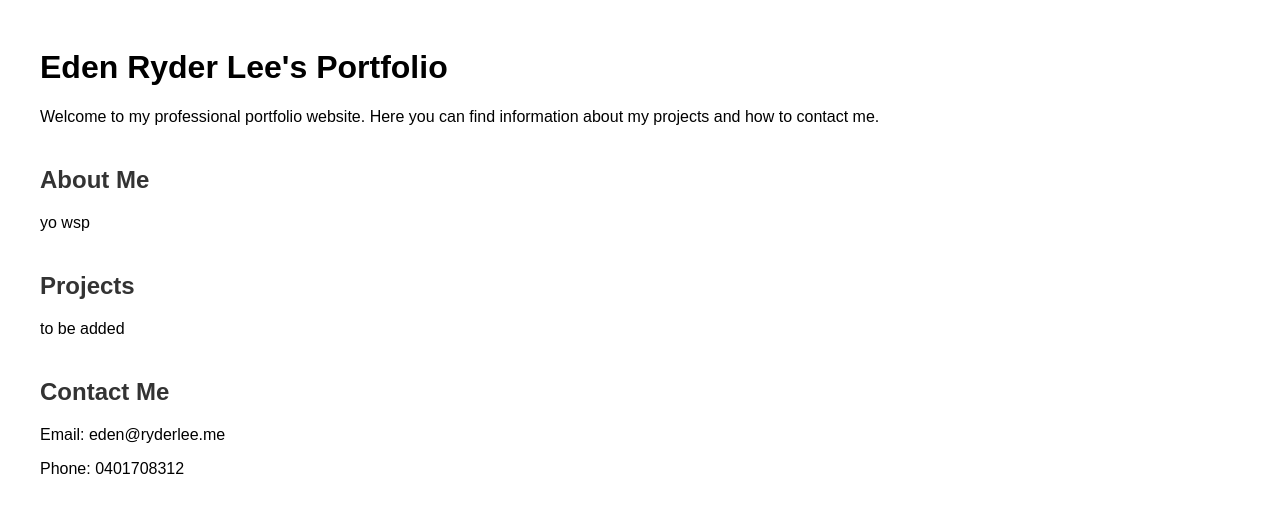
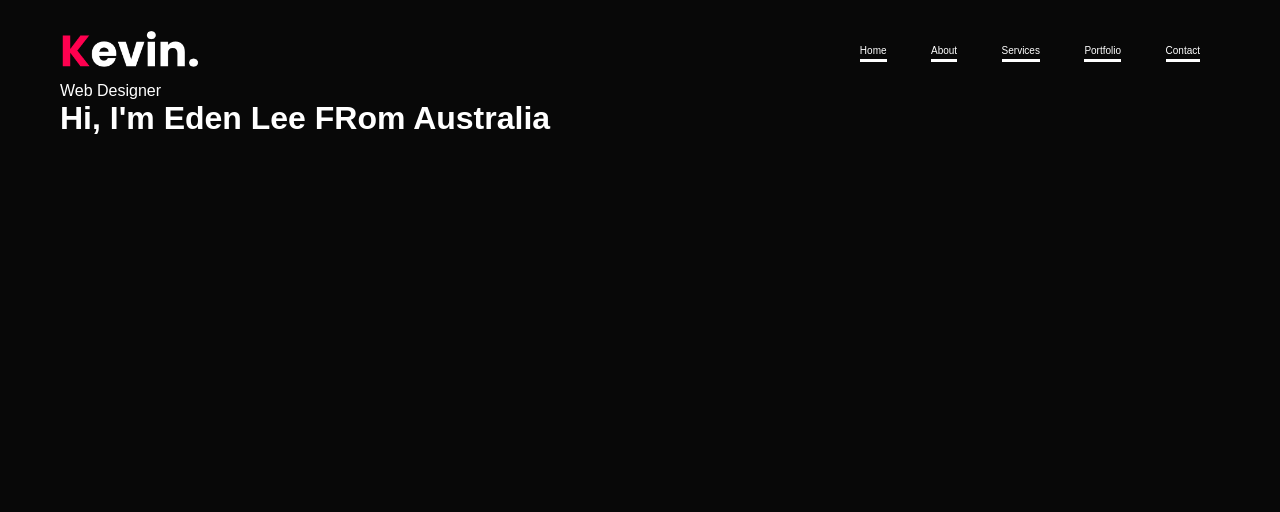
Before and after one commit to TheRealRyder/Portfolio.github.io, a plain HTML site: page index.html in a window 1280 px wide. Drawn offline with Linux system fonts and the light colour scheme.

Commit message:
commented out old stuff and created body with icons for website

```diff
--- a/index.html
+++ b/index.html
@@ -3,6 +3,8 @@
         <meta charset="UTF-8">
         <meta name="viewport" content="width=device-width, initial-scale=1.0">
         <title>Eden Ryder Lee's Portfolio</title>
+        <link rel="icon" href="images/boy.png" type="image/png">
+        <link rel="stylesheet" href="style.css">
         <style>
             body {font-family: Arial, sans-serif; }
             .container { max-width: 1200px; margin: auto; padding: 20px; }
@@ -12,7 +14,30 @@
 
     </head>
     <body>
+       <div id="header">
         <div class="container">
+            <nav>
+                <img src="images/logo.png" class="logo">
+                <ul>
+                    <li><a href="#">Home</a></li>
+                    <li><a href="#">About</a></li>
+                    <li><a href="#">Services</a></li>
+                    <li><a href="#">Portfolio</a></li>
+                    <li><a href="#">Contact</a></li>
+
+                </ul>
+            </nav>
+            <div class="header-text">
+                <p> Web Designer</p>
+                <h1>Hi, I'm Eden Lee FRom Australia</h1>
+            </div>
+        </div>
+    </div>
+    </body>
+</html>
+
+
+<!--<div class="container">
     <header>
         <h1>Eden Ryder Lee's Portfolio</h1>
         <p>Welcome to my professional portfolio website. Here you can find information about my projects and how to contact me.</p>
@@ -33,6 +58,4 @@
         <p>Email: eden@ryderlee.me</p>
         <p>Phone: 0401708312</p>
     </section>
-        </div>
-    </body>
-</html>
+</div>-->
--- a/style.css
+++ b/style.css
@@ -0,0 +1,63 @@
+*{
+    margin: 0;
+    padding: 0;
+    font-family: "Poppins", sans-serif;
+    box-sizing: border-box;
+}
+
+body{
+    background: #080808;
+    color: #fff;
+}
+#header{
+    width:100%;
+    height: 100vh;
+    background-image: url(images\background-image.png);
+    background-size:cover;
+    background-position:center;
+}
+.container{
+    padding: 10px 10%;
+
+}
+
+nav{
+    display:flex;
+    align-items: center;
+    justify-content: space-between;
+    flex-wrap: wrap;
+}
+
+.logo{
+    width: 140px;
+
+}
+
+nav ul li{
+    display: inline-block;
+    list-style: none;
+    margin: 10px 20px;
+}
+
+nav ul li a{
+    color: #fff;
+    text-decoration: none;
+    font-size: 10px;
+    position: relative;
+}
+
+nav ul li a::after{
+    content:'';
+    width: 0;
+    width: 100%;
+    height: 3px;
+    background: #fff;
+    position: absolute;
+    left : 0;
+    bottom: -6px;
+    transition: 0.5s;
+}
+
+nav ul li a:hover::after{
+    width: 100%;
+}
```
Lines whose indentation alone changed are shown as unchanged.
